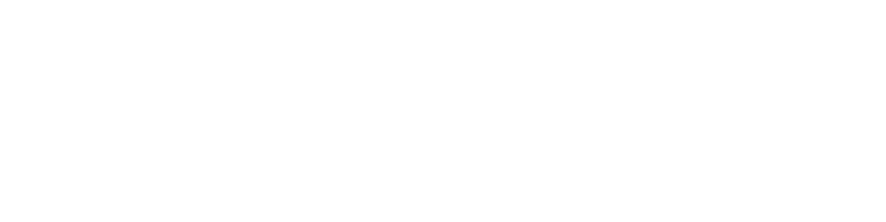
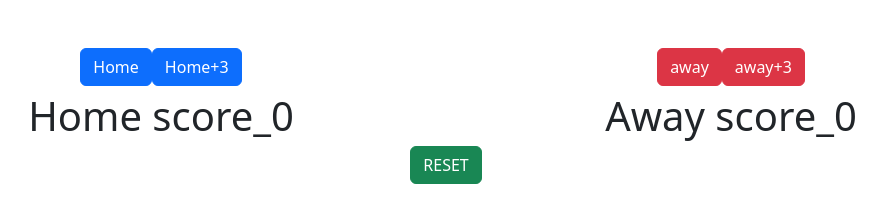
Before and after one commit to craig714/Scoreboard2, a plain HTML site: page index.html in a window 1280 px wide. Shown: the whole page, without its empty margins (194-1080 px from the left). Drawn offline with nearby package versions, Linux system fonts and the light colour scheme.

Commit message:
got my away and home functions working

```diff
--- a/app.js
+++ b/app.js
@@ -0,0 +1,54 @@
+let home = 0
+let away = 0
+
+
+function increaseHome(score) {
+  console.log("increasing home by " + score);
+
+}
+
+function homeButton() {
+  home++
+  console.log('home team increased by 1, home team score is: ' + home);
+  drawHomeScore()
+
+}
+function homePlusThree() {
+  home += 3
+  console.log('home team increased by 3, current score: ' + home);
+  drawHomeScore()
+}
+
+function awayButton() {
+  away++
+  console.log('away team increased by 1, current score: ' + away);
+  drawAwayScore()
+}
+
+function awayPlusThree() {
+  away += 3
+  console.log('away team increased by 3, current score: ' + away);
+  drawAwayScore()
+}
+
+function drawHomeScore() {
+  console.log(`The home team scored`);
+  const homeTeam = document.getElementById('home-score')
+  homeTeam.innerText = home
+
+}
+function drawAwayScore() {
+  console.log(`The home team scored`);
+  const awayTeam = document.getElementById('away-score')
+  awayTeam.innerText = away
+
+}
+
+function reset() {
+  home = 0
+  away = 0
+  drawAwayScore()
+  drawHomeScore()
+  console.log('score has been reset');
+
+}
--- a/index.html
+++ b/index.html
@@ -14,7 +14,76 @@
 <link rel="stylesheet" href="style.css">
 
 <body>
+  <div class="container">
+    <div class="row">
+      <div class="col-12 col-md-6 mt-5">
+        <div class="d-flex justify-content-center">
+          <button onclick="homeButton()" class="btn btn-primary" type="button">Home</button>
+          <button onclick="homePlusThree()" class="btn btn-primary" type="button">Home+3</button>
+        </div>
+      </div>
+      <div class="col-12 col-md-6 mt-5">
+        <div class="justify-content-center d-flex">
+          <button onclick="awayButton()" type="button" class="btn btn-danger">away</button>
+          <button onclick="awayPlusThree()" type="button" class="btn btn-danger">away+3</button>
+        </div>
+      </div>
+    </div>
+  </div>
+  <div class="container">
+    <div class="row">
+      <div class="col-12 col-md-6">
+        <div class="fs-1 justify-content-center d-flex">
+          Home score <span id="home-score">_0<span>
+        </div>
+      </div>
+      <div class="col-12 col-md-6">
+        <div class="fs-1 justify-content-center d-flex">
+          Away score <span id="away-score">_0<span>
+        </div>
+      </div>
 
+    </div>
+
+  </div>
+  <div class="container">
+    <div class="row">
+      <div class="col-12 d-flex justify-content-center">
+        <button onclick="reset()" class="btn btn-success" type="button">RESET</button>
+      </div>
+    </div>
+  </div>
+
+
+
+
+
+
+
+
+
+
+
+
+
+
+
+
+
+
+
+
+
+
+
+
+
+
+
+
+
+
+  <script src="app.js"></script>
 </body>
 
 </html>
```
